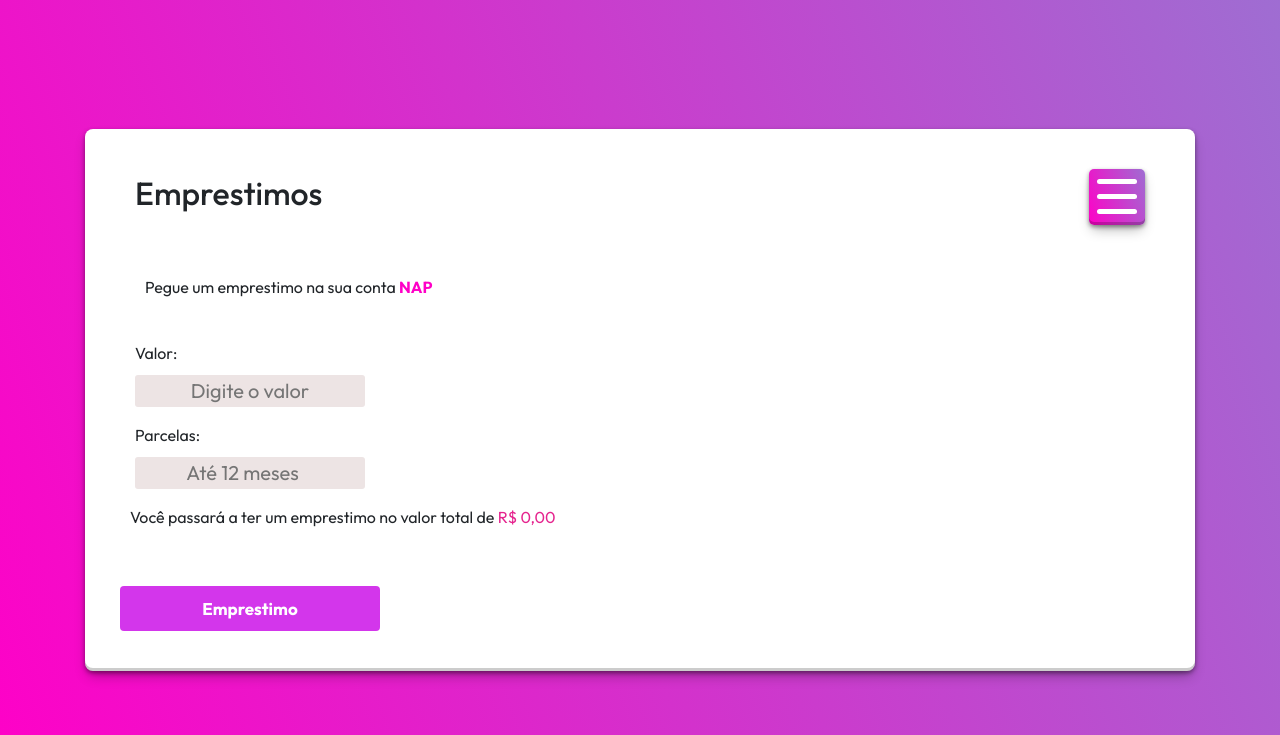
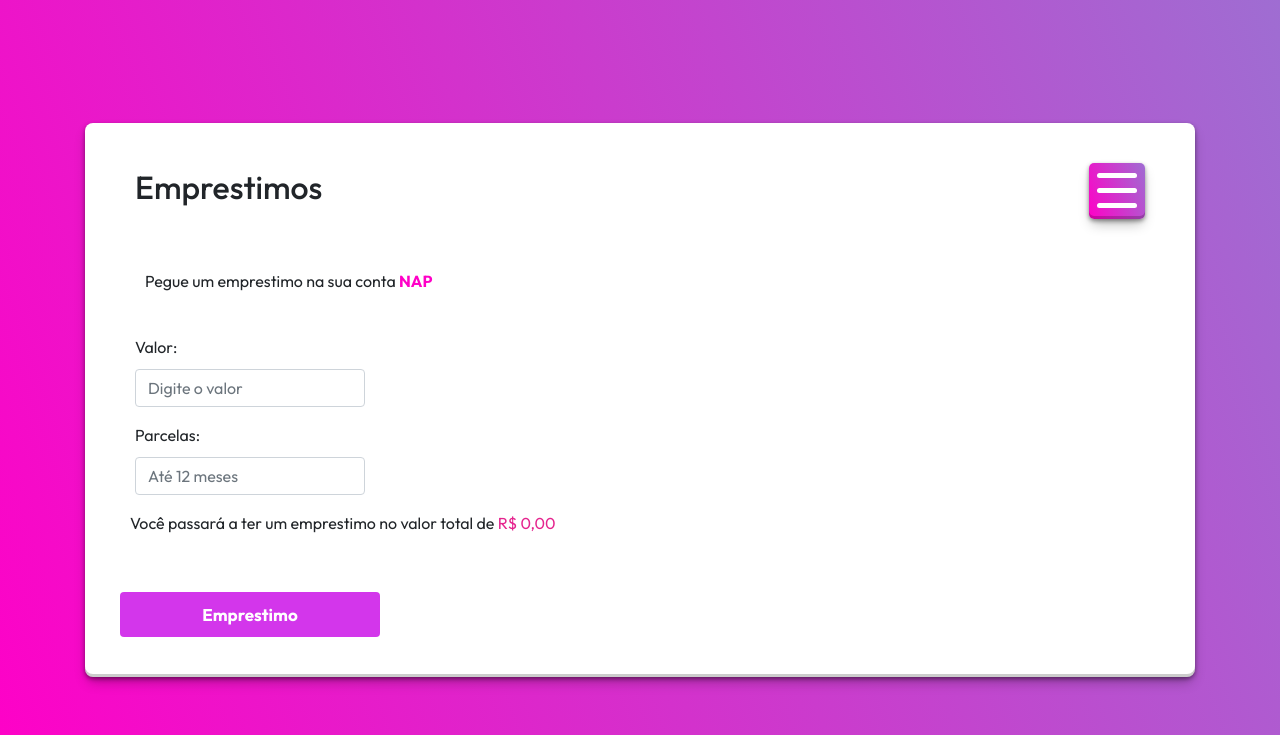
Before and after one commit to luis10barbo/nap-bank, a PHP site: page /perfil/emprestimo.php in a window 1280 px wide. Shown: the top 735 px of the page. Run offline with PHP 8.4, Linux system fonts and the light colour scheme.

Commit message:
add form-control em emprestimo, alterado caminho de pagar para pix em index, corrigido caminho para perfil dentro do menu de pix

```diff
--- a/perfil/emprestimo.php
+++ b/perfil/emprestimo.php
@@ -47,12 +47,12 @@
         <div id="input_box" class="row">
           <div class="input-field col-sm-3  form-group">
             <label for="value" class="label-input">Valor:</label>
-            <input type="text" id="value" onkeyup="mascara(this)" placeholder="Digite o valor" />
+            <input type="text" id="value" onkeyup="mascara(this)" class="form-control" placeholder="Digite o valor" />
           </div>
 
           <div class="input-field col-sm-3 form-group">
             <label for="fee" class="label-input">Parcelas:</label>
-            <input type="number" id="fee" min="1" max="12" placeholder="Até 12 meses" />
+            <input type="number" id="fee" min="1" max="12" class="form-control" placeholder="Até 12 meses" />
           </div>
 
           <p>Você passará a ter um emprestimo no valor total de<span class="vermelho" id="total"> R$ 0,00 </span></p>
--- a/perfil/index.php
+++ b/perfil/index.php
@@ -95,8 +95,8 @@ if (empty($usuario)) {
               <img class="icone-botao" src="../static/img/perfil/transfer.svg" alt="" />
               Transferência
             </a>
-            <a href="pagar.php" id="btnAcoes" class="button-6 col-md rounded">
-              <img class="icone-botao" src="../static/img/perfil/pay.svg" />Pagar
+            <a href="pix.php" id="btnAcoes" class="button-6 col-md rounded">
+              <img class="icone-botao" src="../static/img/perfil/pay.svg" />PIX
             </a>
             <a href="deposito.php" id="btnAcoes" class="button-6 col-md rounded">
               <img class="icone-botao" src="../static/img/perfil/deposit.svg" />Depósito
--- a/perfil/pix.php
+++ b/perfil/pix.php
@@ -20,7 +20,7 @@
         <div class="direita">
           <div id="mySidenav" class="sidenav rounded-lg" style="margin-top:0">
             <a href="javascript:void(0)" class="closebtn">&times;</a>
-            <a class="active" href="../perfil.php">Perfil</a>
+            <a class="active" href="./">Perfil</a>
             <a href="transferencia.php">Transferência</a>
             <a href="deposito.php">Depósito</a>
             <a href="emprestimo.php">Emprestimo</a>
--- a/static/css/emprestimo.css
+++ b/static/css/emprestimo.css
@@ -141,14 +141,6 @@ p{
     cursor: pointer;
     margin-top: 15px;
 }
-
-.input-field input {
-    background-color: #ede4e4;
-    border: none;
-    border-radius: 3px;
-    font-size: 20px;
-    text-align: center;
-}
 .label-input {
     margin-bottom: 10px;
 
```
